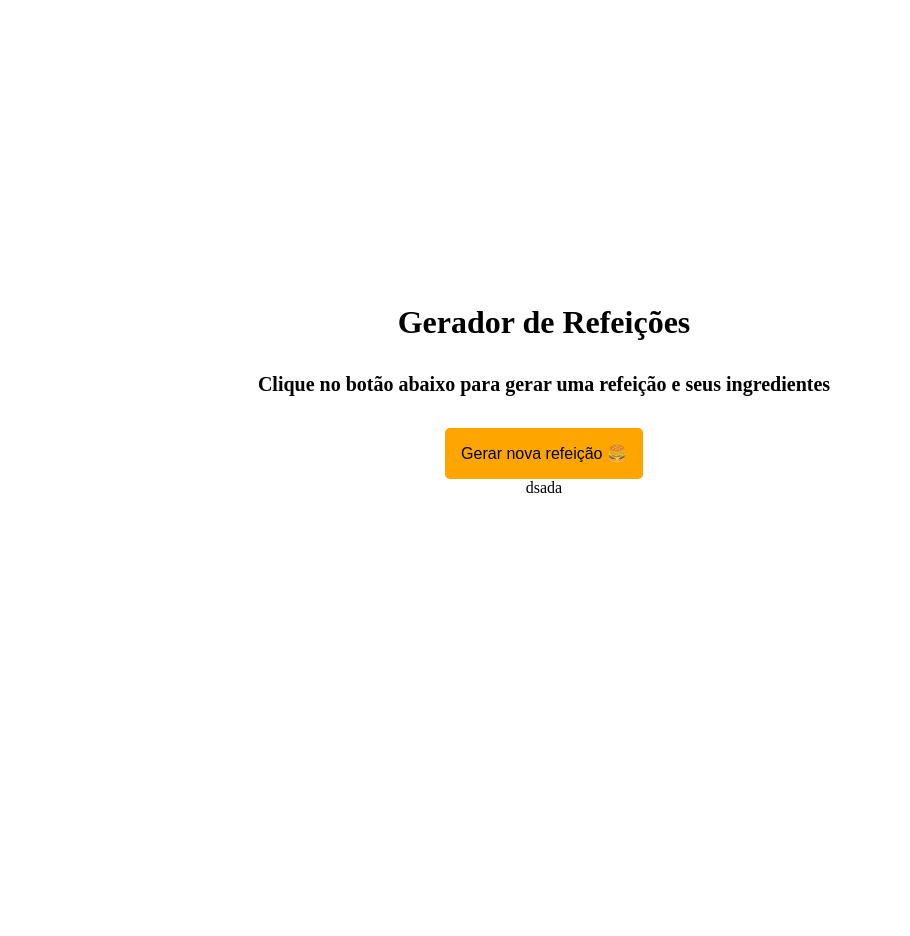
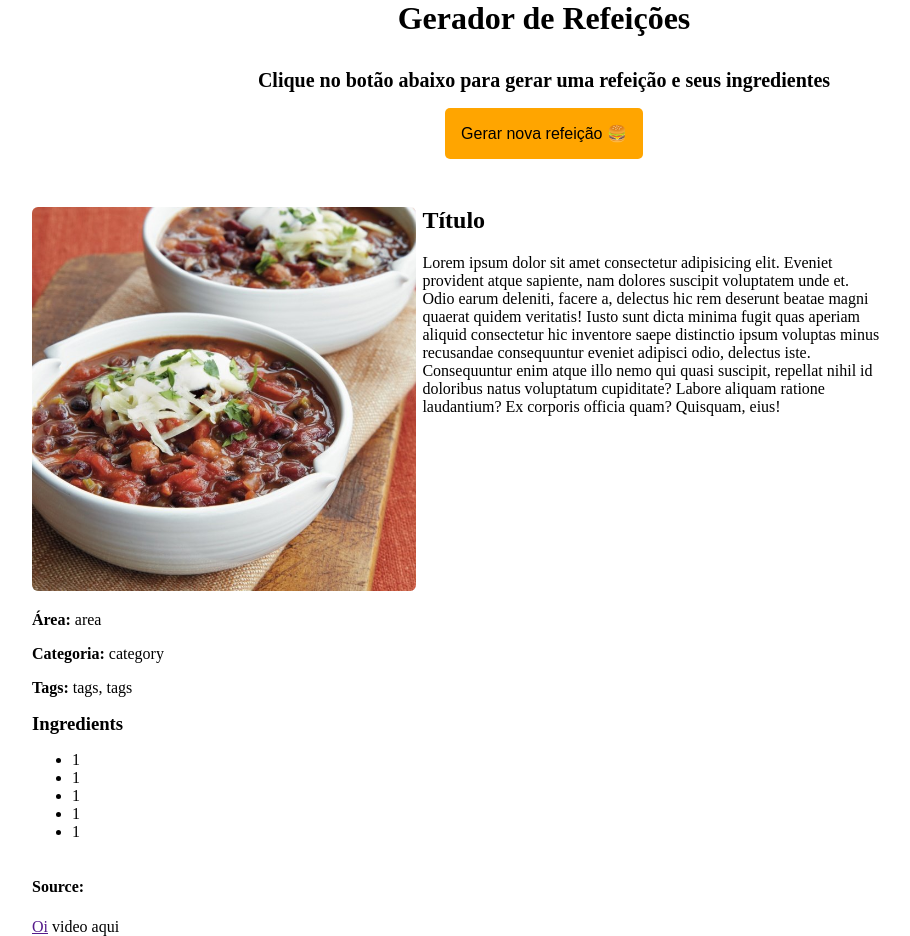
Before and after one commit to marcelosarinho/random-meal-generator, a plain HTML site: page index.html in a window 1280 px wide. Shown: the whole page, without its empty margins (96-1006 px from the left). Before the commit the page ends 800 px from the top, so only its background shows below. Drawn offline with Linux system fonts and the light colour scheme.

Commit message:
script da inserção do html na meal div e ajuste de layout

```diff
--- a/index.html
+++ b/index.html
@@ -8,13 +8,60 @@
     <title>Gerador de Refeição</title>
   </head>
   <body>
-    <h3 class="title">Gerador de Refeições</h3>
-    <h6 class="subtitle">
-      Clique no botão abaixo para gerar uma refeição e seus ingredientes
-    </h6>
-    <button class="new-meal-button" id="meal-button">Gerar nova refeição 🍔</button>
+    <div>
+      <h3 class="title">Gerador de Refeições</h3>
+      <h6 class="subtitle">
+        Clique no botão abaixo para gerar uma refeição e seus ingredientes
+      </h6>
+      <button class="new-meal-button" id="meal-button">
+        Gerar nova refeição 🍔
+      </button>
+    </div>
 
-    <div class="meal" id="meal-div">dsada</div>
+    <div class="meal" id="meal-div">
+      <aside class="left">
+        <img src="/teste.jpg" alt="meal" />
+
+        <p><strong>Área:</strong> area</p>
+        <p><strong>Categoria:</strong> category</p>
+        <p><strong>Tags:</strong> tags, tags</p>
+
+        <div class="ingredients">
+          <h3>Ingredients</h3>
+          <ul>
+            <li>1</li>
+            <li>1</li>
+            <li>1</li>
+            <li>1</li>
+            <li>1</li>
+          </ul>
+        </div>
+      </aside>
+
+      <main class="right">
+        <h2 class="meal-title">Título</h2>
+
+        <div class="instructions">
+          <p>
+            Lorem ipsum dolor sit amet consectetur adipisicing elit. Eveniet
+            provident atque sapiente, nam dolores suscipit voluptatem unde et.
+            Odio earum deleniti, facere a, delectus hic rem deserunt beatae
+            magni quaerat quidem veritatis! Iusto sunt dicta minima fugit quas
+            aperiam aliquid consectetur hic inventore saepe distinctio ipsum
+            voluptas minus recusandae consequuntur eveniet adipisci odio,
+            delectus iste. Consequuntur enim atque illo nemo qui quasi suscipit,
+            repellat nihil id doloribus natus voluptatum cupiditate? Labore
+            aliquam ratione laudantium? Ex corporis officia quam? Quisquam,
+            eius!
+          </p>
+        </div>
+      </main>
+
+      <footer>
+        <h4>Source: </h4><a href="">Oi</a>
+        video aqui
+      </footer>
+    </div>
 
     <script src="script.js"></script>
   </body>
--- a/script.js
+++ b/script.js
@@ -1,12 +1,72 @@
 const mealButton = document.getElementById("meal-button");
 const mealDiv = document.getElementById("meal-div");
+
+let data;
 
 mealButton.addEventListener("click", async () => {
   const response = await fetch(
     "https://www.themealdb.com/api/json/v1/1/random.php"
   );
-  const data = await response.json();
-  console.log(data);
+  data = await response.json();
+  console.log(data.meals[0]);
+  createMeal(data.meals[0]);
 });
 
-console.log(mealDiv.innerHTML)
+const createMeal = (meal) => {
+  const ingredients = [];
+
+  for (let i = 0; i < 20; i++) {
+    if (!meal[`strIngredient${i}`]) break;
+    ingredients.push(
+      `${meal[`strIngredient${i}`]} - ${meal[`strMeasure${i}`]}`
+    );
+  }
+
+  mealDiv.innerHTML = `<div class="left">
+  <img src="${meal.strThumb}" alt="Imagem da refeição" />
+
+  <p><strong>Área:</strong> ${meal.strArea}</p>
+  <p><strong>Categoria:</strong> ${meal.strCategory ?? 'None'}</p>
+  <p><strong>Tags:</strong> ${}</p>
+
+  <div class="ingredients">
+    <h3>Ingredients</h3>
+    <ul>
+      <li>1</li>
+      <li>1</li>
+      <li>1</li>
+      <li>1</li>
+      <li>1</li>
+    </ul>
+  </div>
+</div>
+
+<div class="right">
+  <h2 class="meal-title">Título</h2>
+
+  <div class="instructions">
+    <p>
+      Lorem ipsum dolor sit amet consectetur adipisicing elit. Eveniet
+      provident atque sapiente, nam dolores suscipit voluptatem unde et.
+      Odio earum deleniti, facere a, delectus hic rem deserunt beatae
+      magni quaerat quidem veritatis! Iusto sunt dicta minima fugit quas
+      aperiam aliquid consectetur hic inventore saepe distinctio ipsum
+      voluptas minus recusandae consequuntur eveniet adipisci odio,
+      delectus iste. Consequuntur enim atque illo nemo qui quasi suscipit,
+      repellat nihil id doloribus natus voluptatum cupiditate? Labore
+      aliquam ratione laudantium? Ex corporis officia quam? Quisquam,
+      eius!
+    </p>
+  </div>
+</div>
+
+<div class="meal-video">
+  <a href=""></a>
+</div>
+
+<div class="meal-source">
+  <h4>Source: </h4><a href="">Oi</a>
+</div>`;
+};
+
+// mealDiv.innerHTML =
--- a/style.css
+++ b/style.css
@@ -2,23 +2,37 @@ body {
   height: 100vh;
   padding: 0;
   margin: 0;
-  display: flex;
-  flex-direction: column;
-  justify-content: center;
-  align-items: center;
 }
 
-h3, h6 {
+body > div {
+  display: grid;
+  place-items: center;
+}
+
+h3,
+h6 {
   margin-top: 0;
-  margin-bottom: 2rem;
+  margin-bottom: 0;
+}
+
+img {
+  width: auto;
+  height: 24rem;
+  border-radius: 6px;
+}
+
+footer {
+  width: 100%;
 }
 
 .title {
   font-size: 2rem;
+  margin-bottom: 2rem;
 }
 
 .subtitle {
   font-size: 1.25rem;
+  margin-bottom: 1rem;
 }
 
 .new-meal-button {
@@ -33,3 +47,24 @@ h3, h6 {
   background-color: rgb(228, 148, 0);
   cursor: pointer;
 }
+
+.meal {
+  display: flex;
+  flex-wrap: wrap;
+  align-items: start;
+  column-gap: 2rem;
+  width: 80%;
+  margin: 3rem auto;
+}
+
+.meal-title {
+  margin-top: 0;
+}
+
+.left {
+  width: 35%;
+}
+
+.right {
+  width: 45%;
+}
```
Also changed, not shown: teste.jpg (added).
